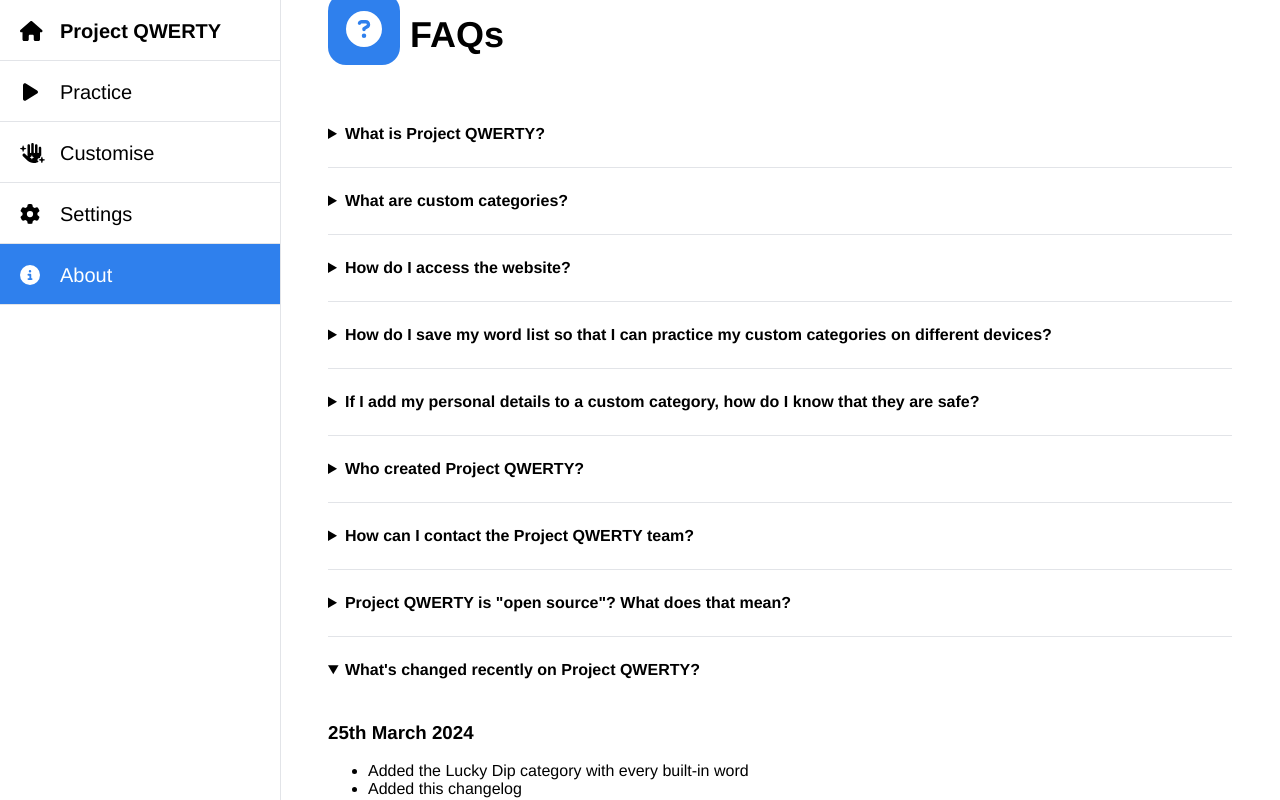
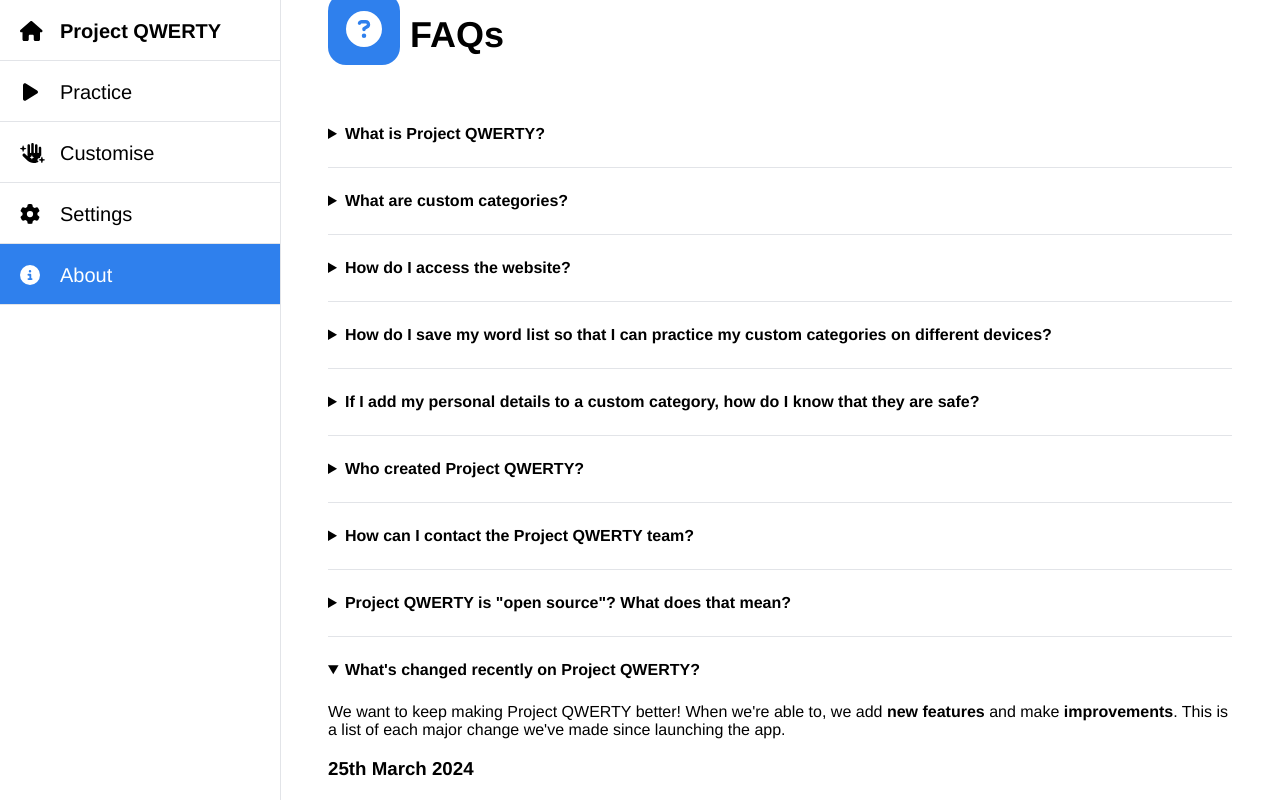
Before and after one commit to project-qwerty/project-qwerty, a Vue app: page /about in a window 1280 px wide. Both pictures are taken after a click on the heading "What's changed recently on Project QWERTY?". Shown: the part 328-1128 px from the top of the page. Built offline with nearby package versions, Linux system fonts and the light colour scheme.

Commit message:
add a note to the changelog explaining the meaning

```diff
--- a/src/views/AboutPage.vue
+++ b/src/views/AboutPage.vue
@@ -83,6 +83,8 @@
     </CollapsibleSection>
 
     <CollapsibleSection summary="What's changed recently on Project QWERTY?" class="faint-border-bottom">
+      <p>We want to keep making Project QWERTY better! When we're able to, we add <strong>new features</strong> and make <strong>improvements</strong>. This is a list of each major change we've made since launching the app.</p>
+
       <div v-for="(changes, date) of changelog" :key="date">
         <h3>{{ date }}</h3>
 
```
